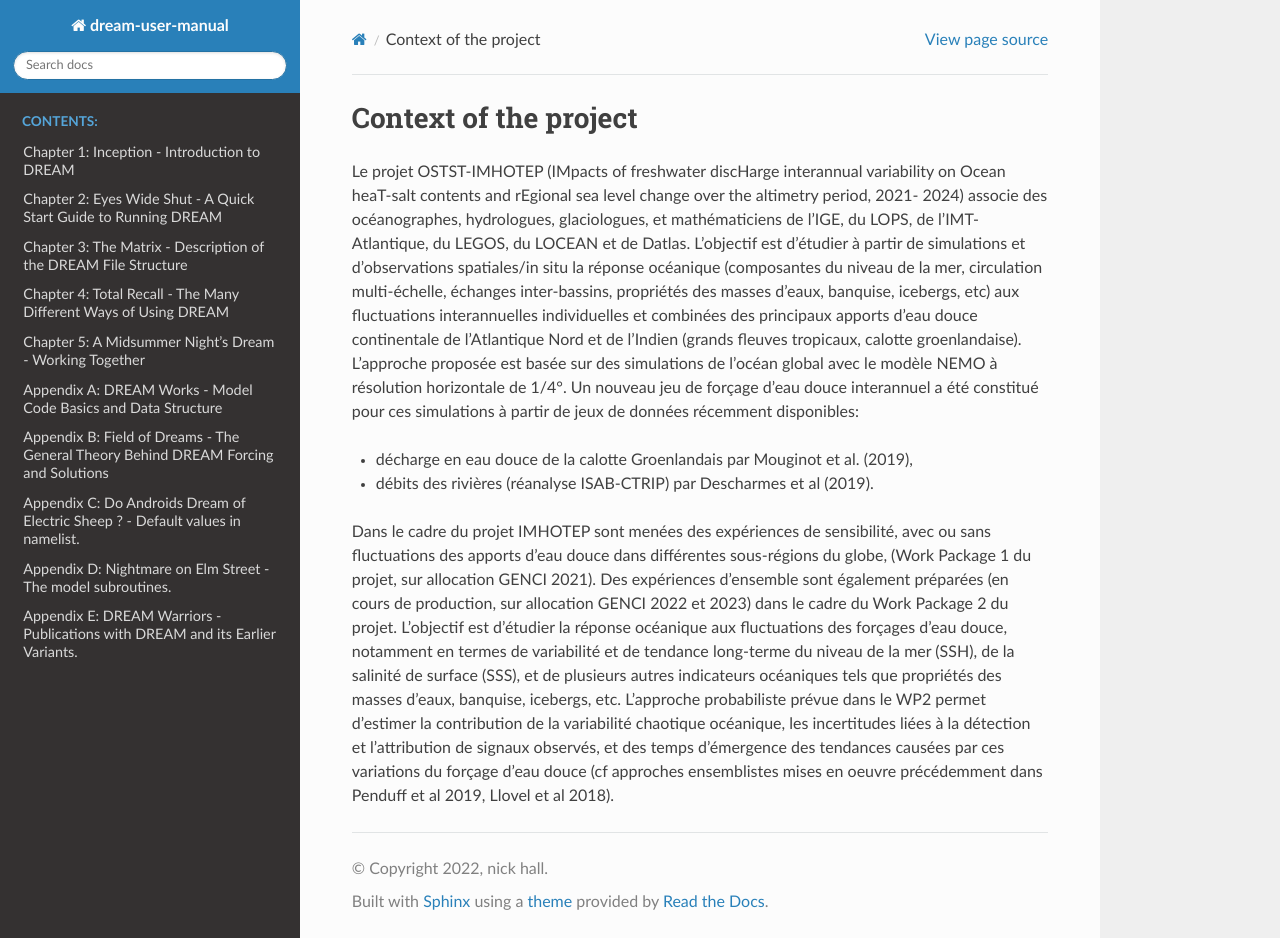
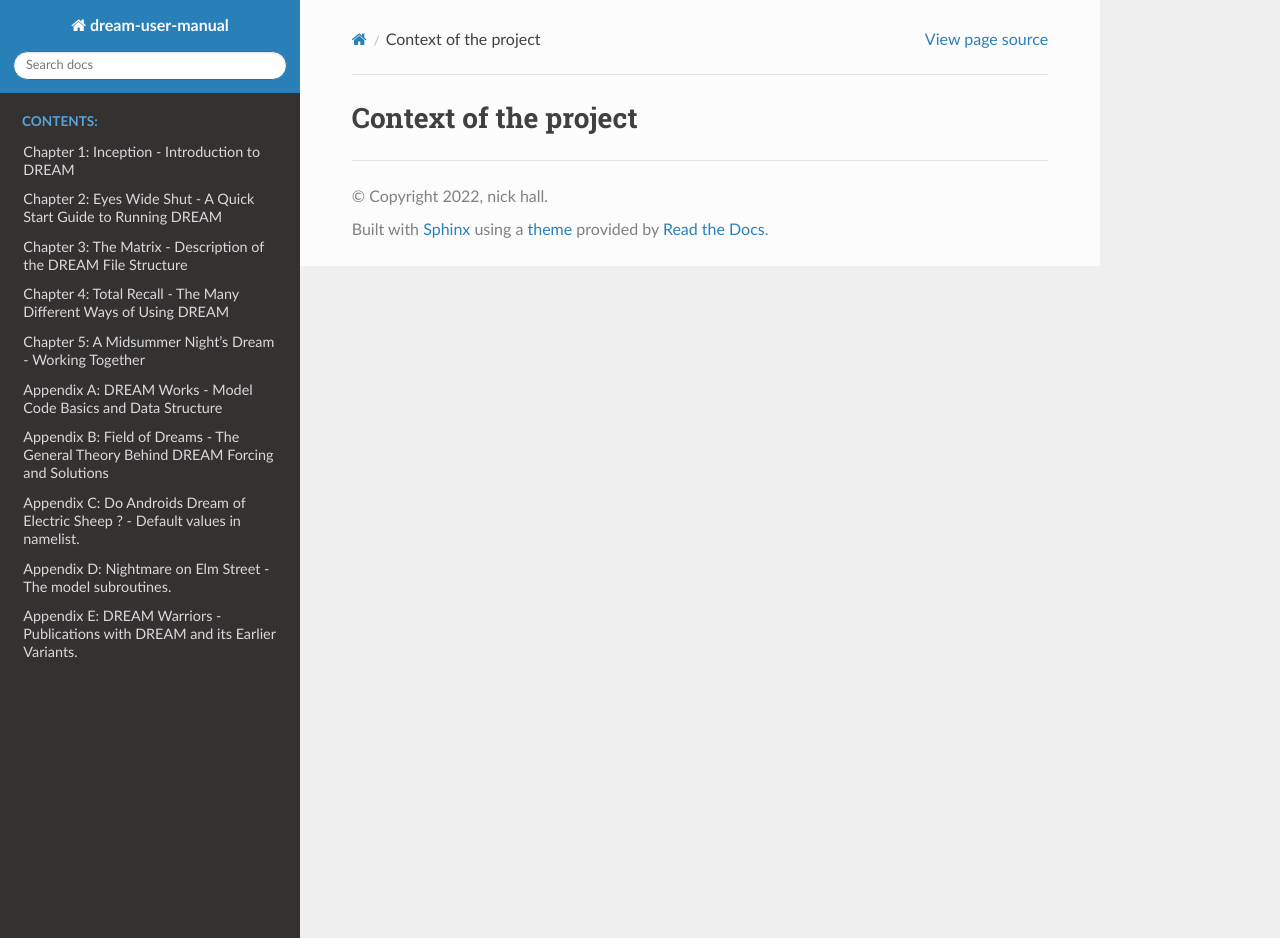
Before and after one commit to dream-gcm/usermanual, a Sphinx documentation site: the page built from source/Context.md, in a window 1280 px wide and 938 px high. Built offline with Sphinx 7.4.7 and the Read the Docs theme 2.0.0, drawn with Linux system fonts in a browser that asks for light colours.

```diff
--- a/source/Context.md
+++ b/source/Context.md
@@ -1,8 +1 @@
 # Context of the project
-
-Le projet OSTST-IMHOTEP (IMpacts of freshwater discHarge interannual variability on Ocean heaT-salt contents and rEgional sea level change over the altimetry period, 2021- 2024) associe des océanographes, hydrologues, glaciologues, et mathématiciens de l’IGE, du LOPS, de l’IMT-Atlantique, du LEGOS, du LOCEAN et de Datlas.  L’objectif est d’étudier à partir de simulations et d’observations spatiales/in situ la réponse océanique (composantes du niveau de la mer, circulation multi-échelle, échanges inter-bassins, propriétés des masses d’eaux, banquise, icebergs, etc) aux fluctuations interannuelles individuelles et combinées des principaux apports d’eau douce continentale de l’Atlantique Nord et de l’Indien (grands fleuves tropicaux, calotte groenlandaise).
-L’approche proposée est basée sur des simulations de l’océan global avec le modèle NEMO à résolution horizontale de 1/4°. Un nouveau jeu de forçage d’eau douce interannuel a été constitué pour ces simulations à partir de jeux de données récemment disponibles:
-- décharge en eau douce de la calotte Groenlandais  par Mouginot et al. (2019),
-- débits des rivières (réanalyse ISAB-CTRIP) par Descharmes et al (2019).
-
-Dans le cadre du projet IMHOTEP sont menées des expériences de sensibilité, avec ou sans fluctuations des apports d’eau douce dans différentes sous-régions du globe, (Work Package 1 du projet, sur allocation GENCI 2021). Des expériences d’ensemble sont également préparées (en cours de production, sur allocation GENCI 2022 et 2023)  dans le cadre du Work Package 2 du projet. L’objectif est d’étudier la réponse océanique aux fluctuations des forçages d’eau douce, notamment en termes de variabilité et de tendance long-terme du niveau de la mer (SSH), de la salinité de surface (SSS), et de plusieurs autres indicateurs océaniques tels que propriétés des masses d’eaux, banquise, icebergs, etc. L’approche probabiliste prévue dans le WP2 permet d’estimer la contribution de la variabilité chaotique océanique, les incertitudes liées à la détection et l’attribution de signaux observés, et des temps d’émergence des tendances causées par ces variations du forçage d’eau douce (cf approches ensemblistes mises en oeuvre précédemment dans Penduff et al 2019, Llovel et al 2018).
```
Also changed, not shown: source/Access-the-data.md (deleted, +0 -20 lines), source/AppendixB.md (+1 -1 lines), source/Experiments.md (deleted, +0 -29 lines), source/Tools.md (deleted, +0 -15 lines).
